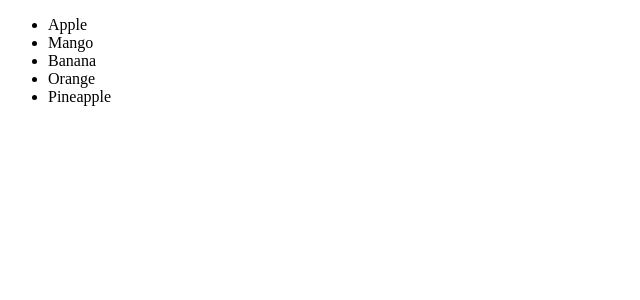
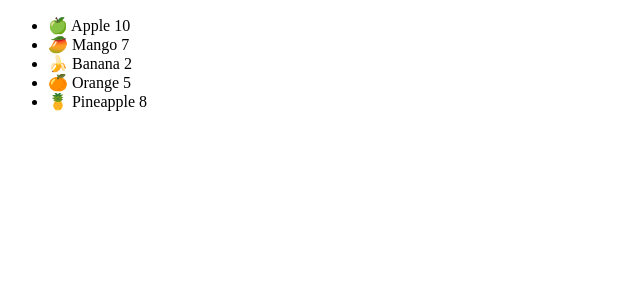
Before and after one commit to SalmaZiady/react-learning-series-2, a React (Vite) app: page / in a window 1280 px wide. Shown: the top 300 px of the page, without its empty margins (0-640 px from the left). Built offline with nearby package versions, Linux system fonts and the light colour scheme.

Commit message:
feat: render array of fruit objects in Fruits component

```diff
--- a/src/components/Fruits.jsx
+++ b/src/components/Fruits.jsx
@@ -1,10 +1,20 @@
 export default function Fruits() {
-  const fruits = ["Apple", "Mango", "Banana", "Orange", "Pineapple"];
+  // const fruits = ["Apple", "Mango", "Banana", "Orange", "Pineapple"];
+  const fruits = [
+    { name: "Apple", price: 10, emoji: "🍏" },
+    { name: "Mango", price: 7, emoji: "🥭" },
+    { name: "Banana", price: 2, emoji: "🍌" },
+    { name: "Orange", price: 5, emoji: "🍊" },
+    { name: "Pineapple", price: 8, emoji: "🍍" },
+  ];
   return (
     <div>
       <ul>
         {fruits.map((fruit) => (
-          <li key={fruit}>{fruit}</li>
+          <li key={fruit.name}>
+            {" "}
+            {fruit.emoji} {fruit.name} {fruit.price}
+          </li>
         ))}
       </ul>
     </div>
```
